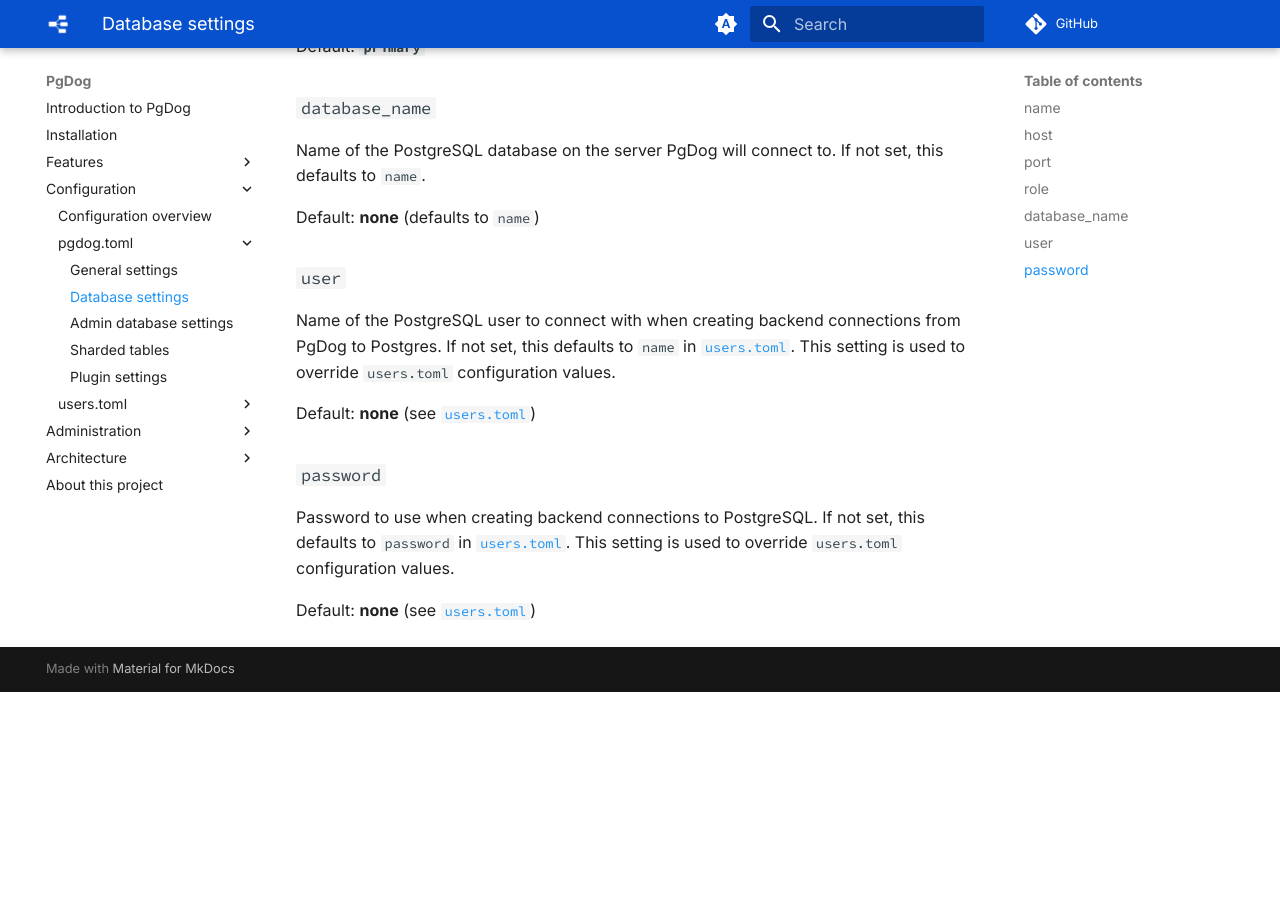
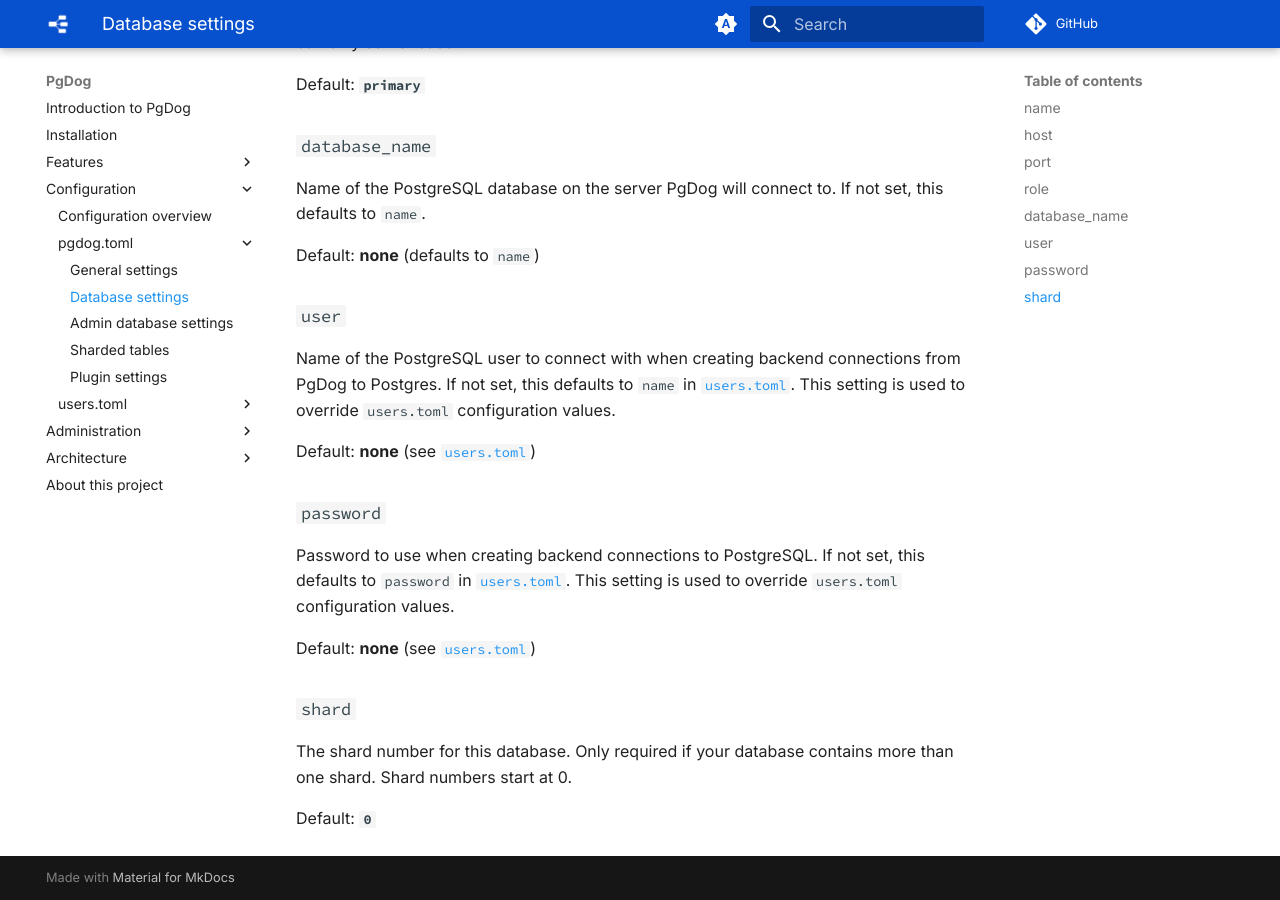
Before and after one commit to pgdogdev/docs, an MkDocs documentation site: the page built from docs/configuration/pgdog.toml/databases.md, in a window 1280 px wide and 900 px high, scrolled down 1216 px. Built offline with MkDocs 1.6.1 and Material for MkDocs 9.7.7, drawn with Linux system fonts in a browser that asks for light colours; comment, search, counter and statistics services are not loaded; before the commit the page ends 1908 px from its top, so only the background shows below that.

Commit message:
Mention shard numbers

````diff
--- a/docs/configuration/pgdog.toml/databases.md
+++ b/docs/configuration/pgdog.toml/databases.md
@@ -7,12 +7,14 @@ Database settings configure which databases PgDog is proxying. This is a TOML li
 name = "prod"
 host = "10.0.0.1"
 port = 5432
+shard = 0
 
 [[databases]]
 name = "prod"
 host = "10.0.0.2"
 port = 5432
 role = "replica"
+shard = 0
 ```
 
 ### `name`
@@ -63,3 +65,9 @@ Default: **none** (see [`users.toml`](../users.toml/users.md))
 Password to use when creating backend connections to PostgreSQL. If not set, this defaults to `password` in [`users.toml`](../users.toml/users.md). This setting is used to override `users.toml` configuration values.
 
 Default: **none** (see [`users.toml`](../users.toml/users.md))
+
+### `shard`
+
+The shard number for this database. Only required if your database contains more than one shard. Shard numbers start at 0.
+
+Default: **`0`**
````
